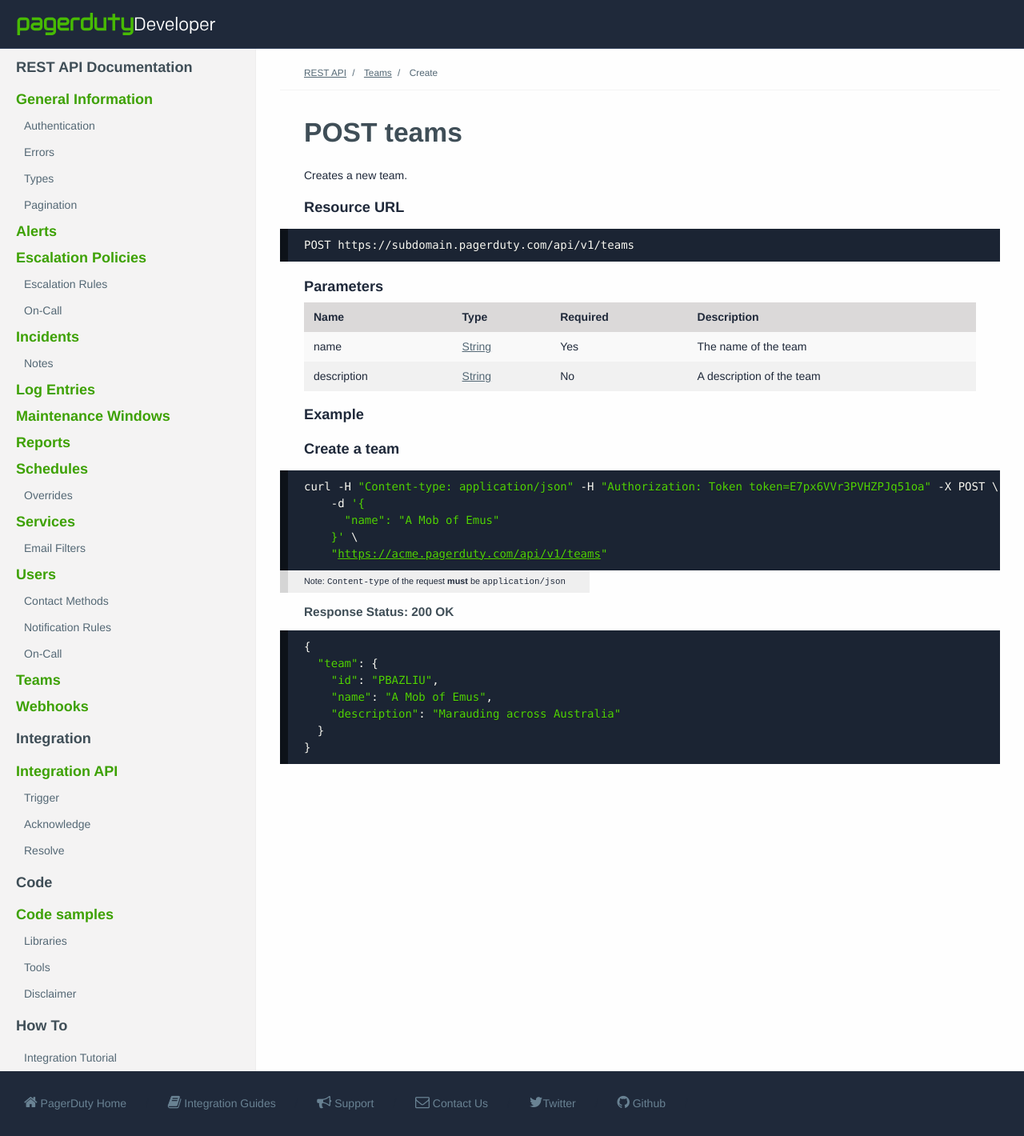
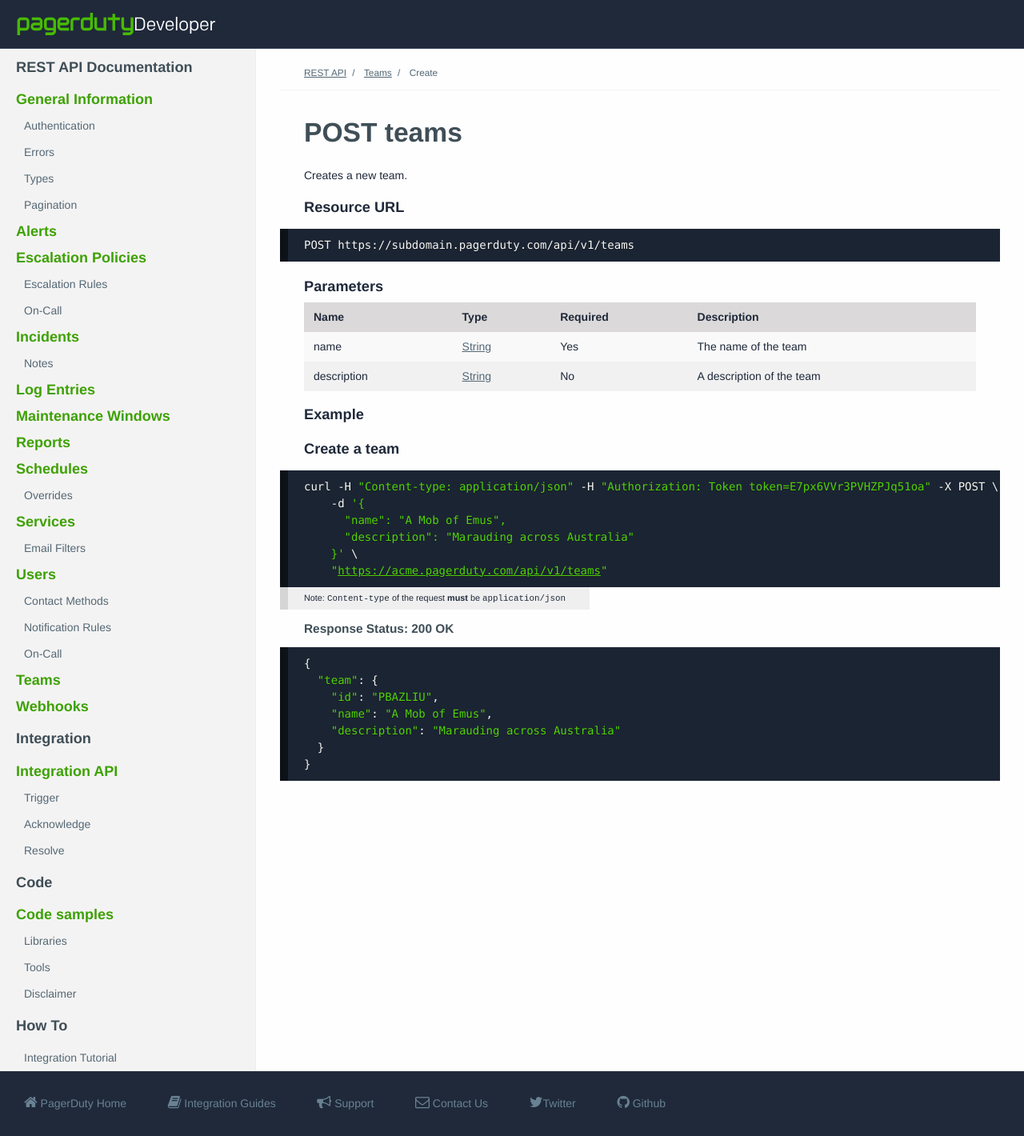
Before and after one commit to h4dz/devdocs, a Jekyll site: the page built from source/documentation/rest/teams/create.html, in a window 1280 px wide. Shown: the whole page at 80% size. Built offline with Jekyll 4.4.1, drawn with Linux system fonts in a browser that asks for light colours; some web fonts are replaced.

Commit message:
Fixed teams/create example to be internally consistent

```diff
--- a/source/documentation/rest/teams/create.html
+++ b/source/documentation/rest/teams/create.html
@@ -96,7 +96,8 @@ POST https://<span class="base_url contenteditable persist" contenteditable="tru
   <pre>
 <code class="prettyprint language-bash curl">curl -H "Content-type: application/json" -H "Authorization: Token token=<span class="base_auth_token contenteditable persist" contenteditable="true">E7px6VVr3PVHZPJq51oa</span>" -X POST \
     -d '{
-      "name": "<span class="curl_params-name contenteditable" contenteditable="true">A Mob of Emus</span>"
+      "name": "<span class="curl_params-name contenteditable" contenteditable="true">A Mob of Emus</span>",
+      "description": "<span class="curl_params-name contenteditable" contenteditable="true">Marauding across Australia</span>"
     }' \
     "https://<span class="base_url contenteditable persist" contenteditable="true">acme</span>.pagerduty.com/api/v1/teams"</code>
 </pre>
```
